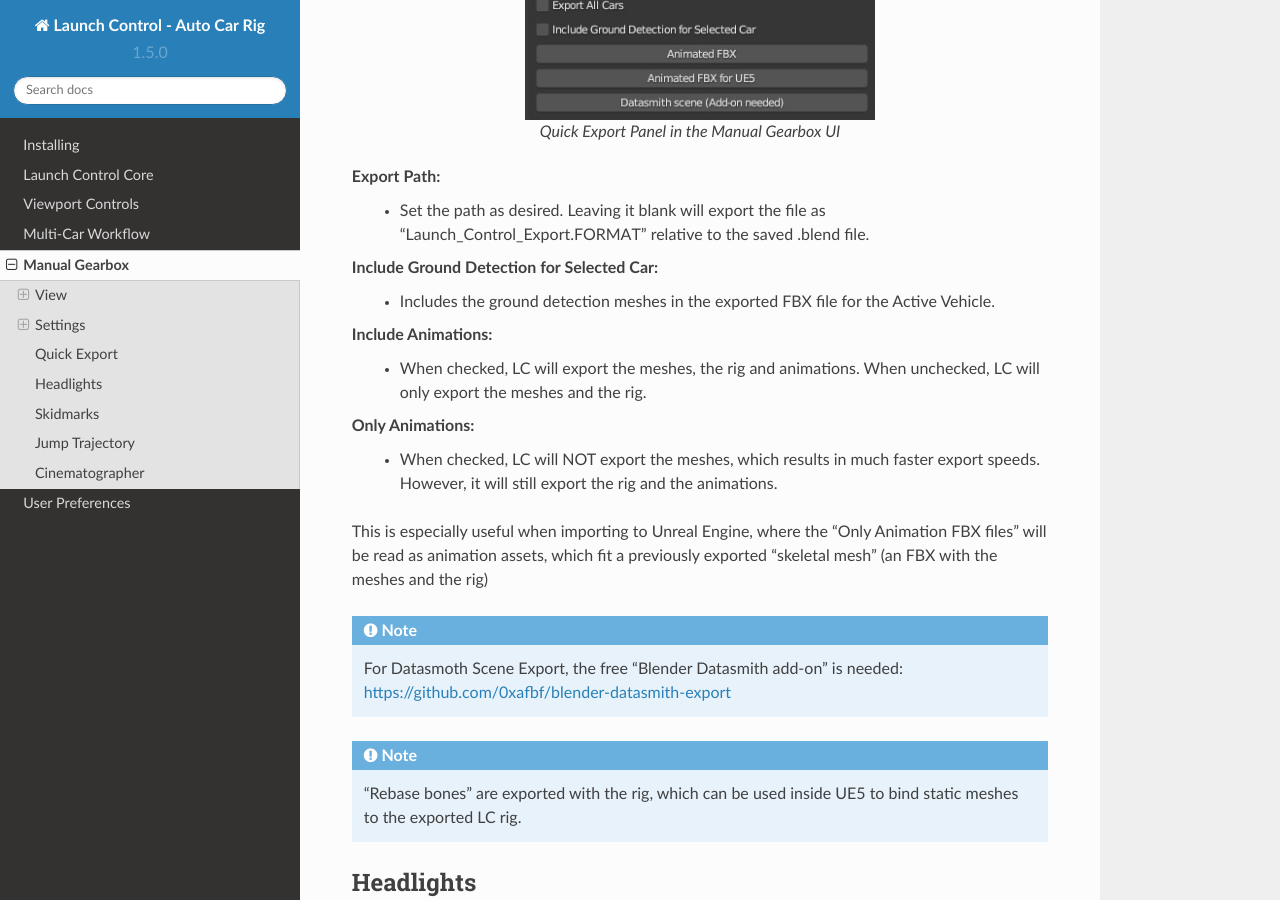
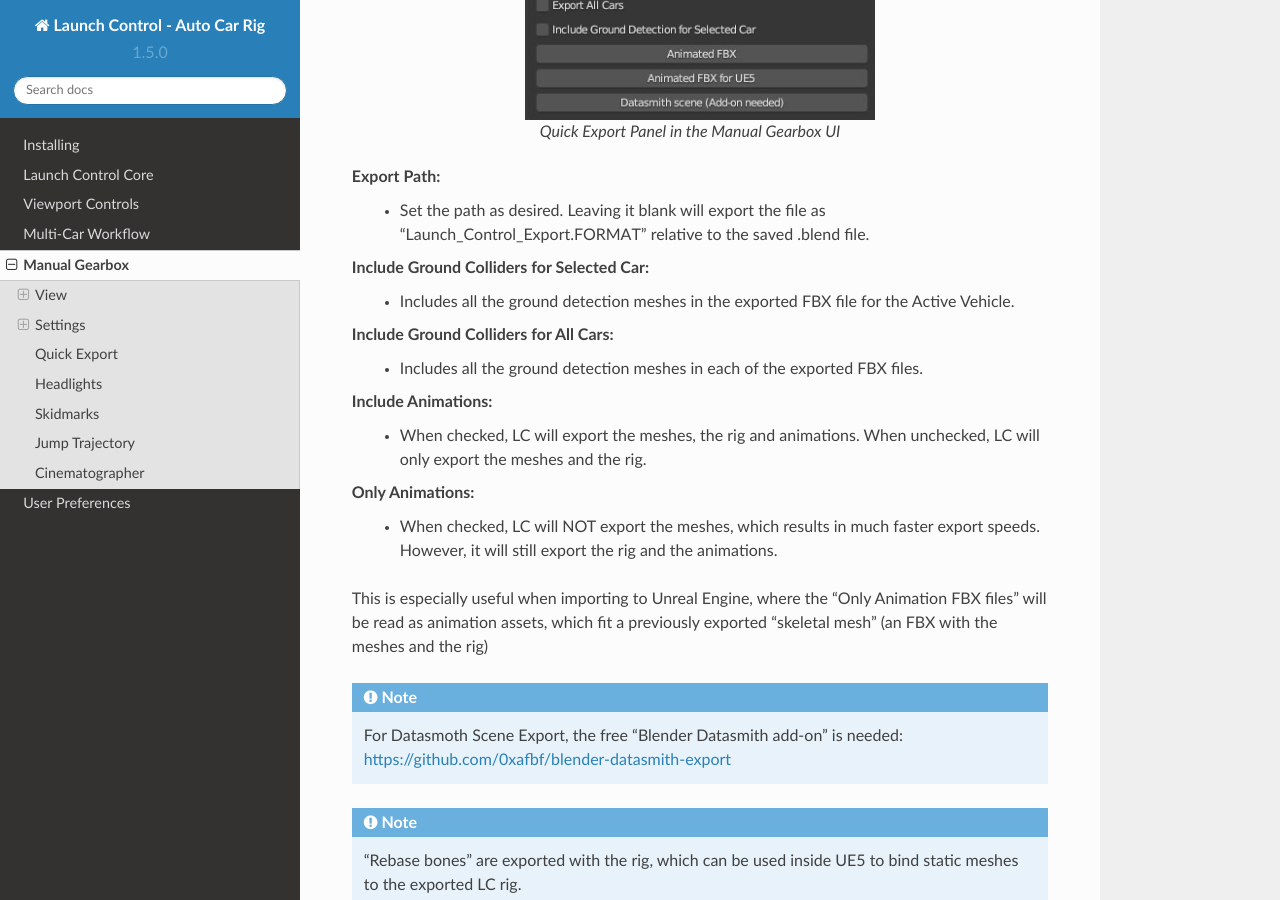
Before and after one commit to DanielVesterbaek/launch-control-documentation, a Sphinx documentation site: the page built from docs/source/manual-gearbox.rst, in a window 1280 px wide and 900 px high, scrolled down 4029 px. Built offline with Sphinx 7.4.7 and the Read the Docs theme 2.0.0, drawn with Linux system fonts in a browser that asks for light colours.

Commit message:
Update manual-gearbox.rst

```diff
--- a/docs/source/manual-gearbox.rst
+++ b/docs/source/manual-gearbox.rst
@@ -145,8 +145,11 @@ The Quick Export handles export of the animation to other DCCs such a Unreal Eng
 Export Path:
     * Set the path as desired. Leaving it blank will export the file as "Launch_Control_Export.FORMAT" relative to the saved .blend file.
 
-Include Ground Detection for Selected Car:
-    * Includes the ground detection meshes in the exported FBX file for the Active Vehicle.
+Include Ground Colliders for Selected Car:
+    * Includes all the ground detection meshes in the exported FBX file for the Active Vehicle.
+
+Include Ground Colliders for All Cars:
+    * Includes all the ground detection meshes in each of the exported FBX files.
 
 Include Animations:
     * When checked, LC will export the meshes, the rig and animations. When unchecked, LC will only export the meshes and the rig.
```
